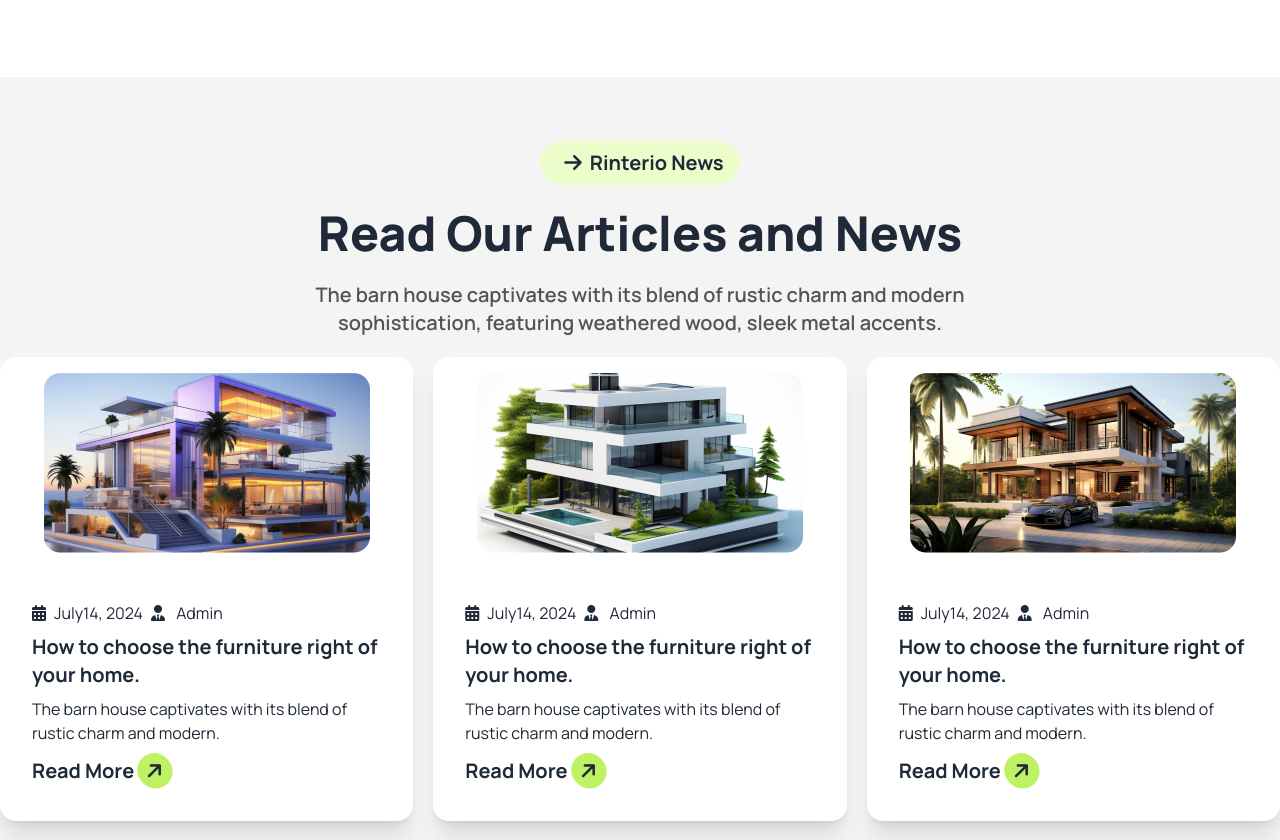
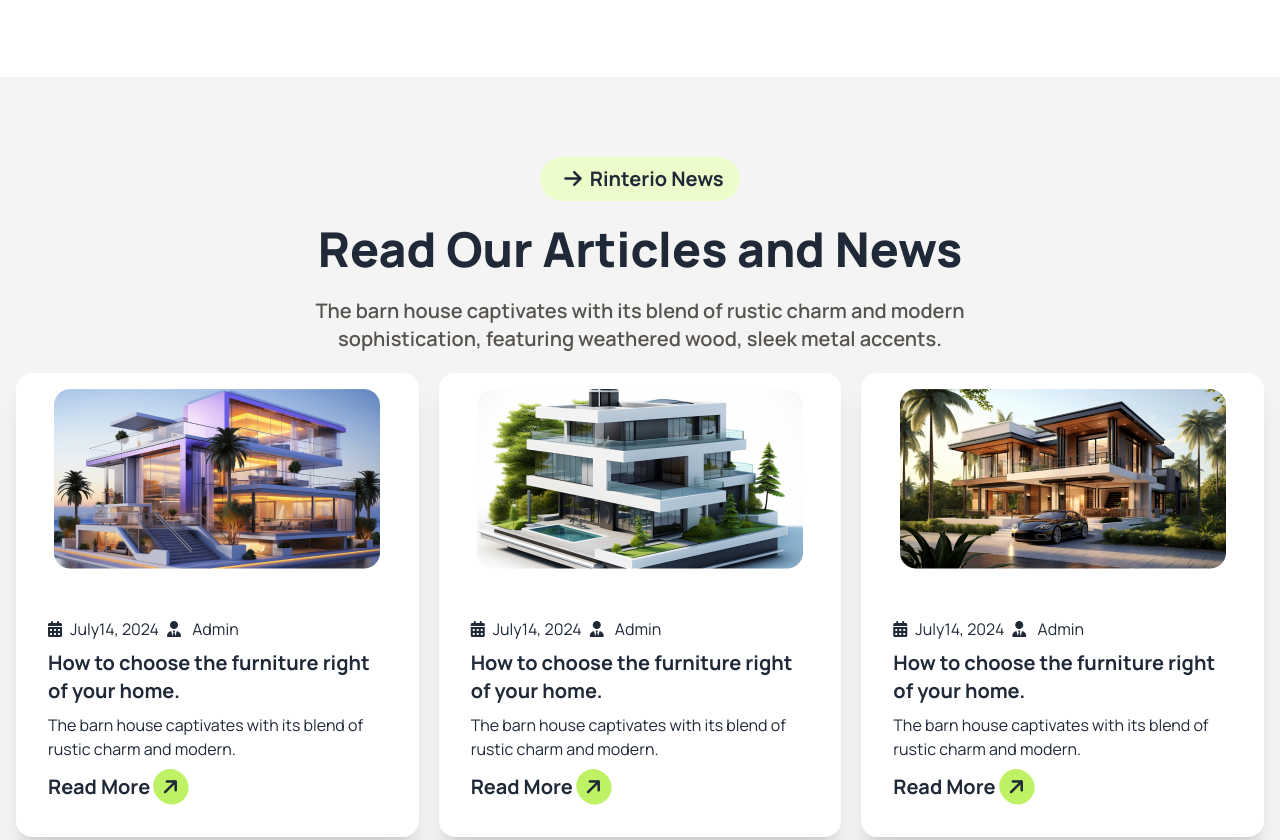
Before and after one commit to inzamulhaque1/assignment03, a plain HTML site: page index.html in a window 1280 px wide. Shown: the part 3255-4095 px from the top of the page. Drawn offline with nearby package versions, Linux system fonts and the light colour scheme.

Commit message:
news section padding added

```diff
--- a/index.html
+++ b/index.html
@@ -351,7 +351,7 @@
 
           <!-- ! Read Our Articles and News -->
 
-          <section class=" bg-[#f4f4f4] ">
+          <section class=" bg-[#f4f4f4] p-4">
 
             <div class="pt-4 md:pt-10 lg:pt-16 pb-4 md:pb-10 lg:pb-16 container mx-auto ">
 
```
